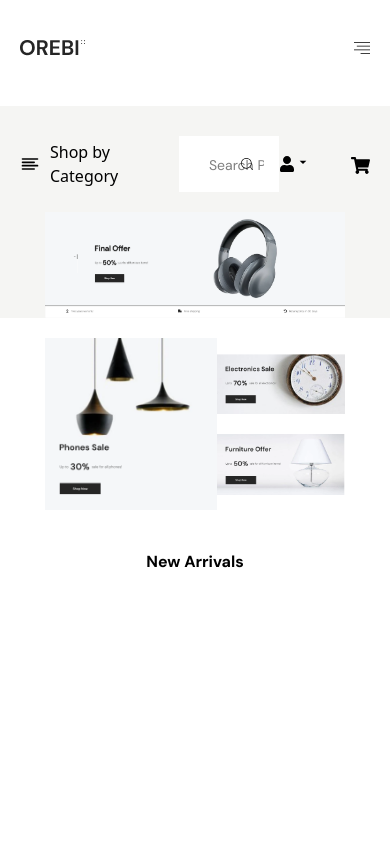
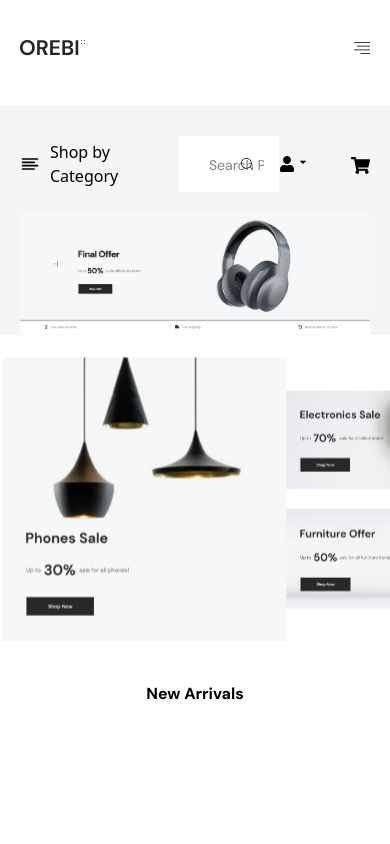
Before and after one commit to hubertDgomes/Oribi, a React (Vite) app: page / in a window 390 px wide. Shown: the top 844 px of the page. Built offline with nearby package versions, Linux system fonts and the light colour scheme.

Commit message:
fix: update image container widths in Body and Home2 components for improved layout consistency

```diff
--- a/src/assets/components/layouts/Body.jsx
+++ b/src/assets/components/layouts/Body.jsx
@@ -108,7 +108,7 @@ const Body = () => {
           </div>
         </Flex>
 
-        <Images className={"mt-[20px] w-[300px] lg:w-full m-auto cursor-pointer"} src={Land}/>
+        <Images className={"mt-[20px] w-[500px] lg:w-full m-auto cursor-pointer"} src={Land}/>
 
 
 
--- a/src/assets/components/layouts/Home2.jsx
+++ b/src/assets/components/layouts/Home2.jsx
@@ -12,7 +12,7 @@ const Home2 = () => {
 
     className="bg-white autoAnim">
         <Container className={"py-[20px]"}>
-        <Flex className={"justify-around w-[300px] lg:w-full m-auto"}>
+        <Flex className={"justify-around w-[500px] lg:w-full m-auto"}>
             <div className="lg:w-[580px]">
                 <Images src={Add1}/>
             </div>
```
